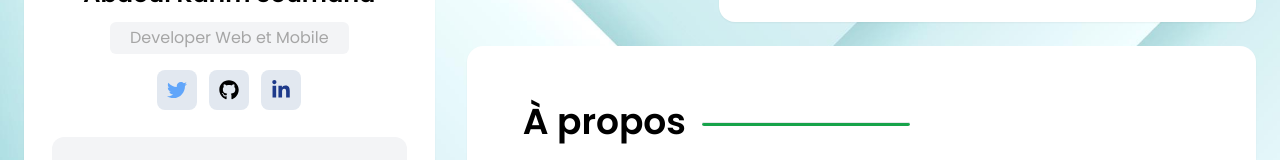
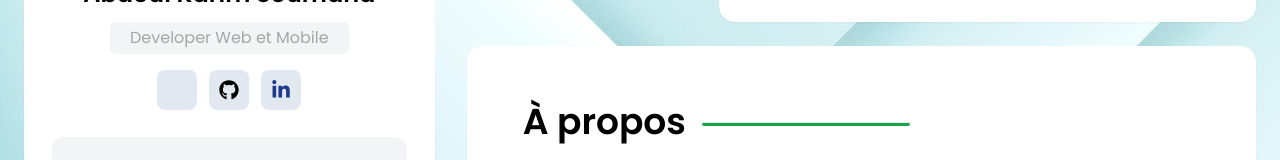
Before and after one commit to abdoulkarim22/Portfolio, a React (Create React App) app: page / in a window 1280 px wide. Shown: the part 406-566 px from the top of the page. Built offline with nearby package versions, Linux system fonts and the light colour scheme.

Commit message:
edit the icon social media

```diff
--- a/src/components/Socialicon.jsx
+++ b/src/components/Socialicon.jsx
@@ -24,24 +24,17 @@ function Socialicon() {
       {/* twitter  */}
       <a
         href="https://x.com/Abdoulk61277237"
-        className=" rounded-lg bg-slate-200 inline-block hover:bg-blue-500"
+        className=" rounded-lg bg-slate-200 inline-block hover:bg-black-500"
       >
-        <svg
-          className="w-10 h-10 p-2.5  text-2xl fill-blue-400 hover:fill-white"
-          xmlns="http://www.w3.org/2000/svg"
-          height="1em"
-          viewBox="0 0 512 512"
-        >
-          <path d="M459.37 151.716c.325 4.548.325 9.097.325 13.645 0 138.72-105.583 298.558-298.558 298.558-59.452 0-114.68-17.219-161.137-47.106 8.447.974 16.568 1.299 25.34 1.299 49.055 0 94.213-16.568 130.274-44.832-46.132-.975-84.792-31.188-98.112-72.772 6.498.974 12.995 1.624 19.818 1.624 9.421 0 18.843-1.3 27.614-3.573-48.081-9.747-84.143-51.98-84.143-102.985v-1.299c13.969 7.797 30.214 12.67 47.431 13.319-28.264-18.843-46.781-51.005-46.781-87.391 0-19.492 5.197-37.36 14.294-52.954 51.655 63.675 129.3 105.258 216.365 109.807-1.624-7.797-2.599-15.918-2.599-24.04 0-57.828 46.782-104.934 104.934-104.934 30.213 0 57.502 12.67 76.67 33.137 23.715-4.548 46.456-13.32 66.599-25.34-7.798 24.366-24.366 44.833-46.132 57.827 21.117-2.273 41.584-8.122 60.426-16.243-14.292 20.791-32.161 39.308-52.628 54.253z" />
-        </svg>
+        <svg className="w-10 h-10 p-2.5  text-2xl fill-blue-400 hover:fill-white" xmlns="http://www.w3.org/2000/svg" width="1em" height="1em" viewBox="0 0 24 24"><g fill="currentColor"><path d="M1 2h2.5L3.5 2h-2.5z"><animate fill="freeze" attributeName="d" dur="0.4s" values="M1 2h2.5L3.5 2h-2.5z;M1 2h2.5L18.5 22h-2.5z"/></path><path d="M5.5 2h2.5L7.2 2h-2.5z"><animate fill="freeze" attributeName="d" dur="0.4s" values="M5.5 2h2.5L7.2 2h-2.5z;M5.5 2h2.5L23 22h-2.5z"/></path><path d="M3 2h5v0h-5z" opacity="0"><set attributeName="opacity" begin="0.4s" to="1"/><animate fill="freeze" attributeName="d" begin="0.4s" dur="0.4s" values="M3 2h5v0h-5z;M3 2h5v2h-5z"/></path><path d="M16 22h5v0h-5z" opacity="0"><set attributeName="opacity" begin="0.4s" to="1"/><animate fill="freeze" attributeName="d" begin="0.4s" dur="0.4s" values="M16 22h5v0h-5z;M16 22h5v-2h-5z"/></path><path d="M18.5 2h3.5L22 2h-3.5z" opacity="0"><set attributeName="opacity" begin="0.5s" to="1"/><animate fill="freeze" attributeName="d" begin="0.5s" dur="0.4s" values="M18.5 2h3.5L22 2h-3.5z;M18.5 2h3.5L5 22h-3.5z"/></path></g></svg>
       </a>
 
       {/*github  */}
       <a
         href="https://github.com/abdoulkarim22?tab=repositories"
-        className=" rounded-lg bg-slate-200 inline-block hover:bg-blue-500"
+        className=" rounded-lg bg-slate-200 inline-block hover:bg-black-500"
       >
-        <svg className="w-10 h-10 p-2.5 fill-black hover:fill-white"
+        <svg className="w-10 h-10 p-2.5 fill-black hover:fill-green"
           xmlns="http://www.w3.org/2000/svg"
           height="1em"
           viewBox="0 0 496 512"
```
